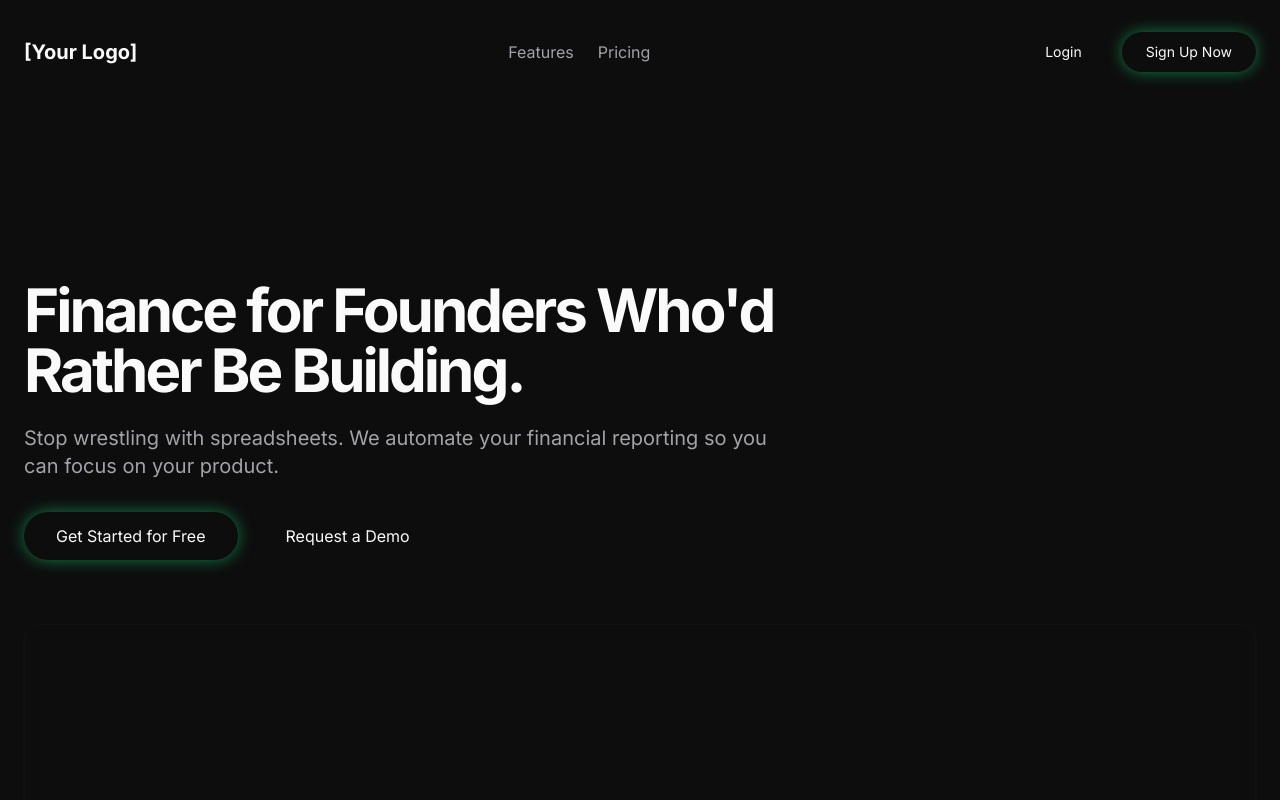
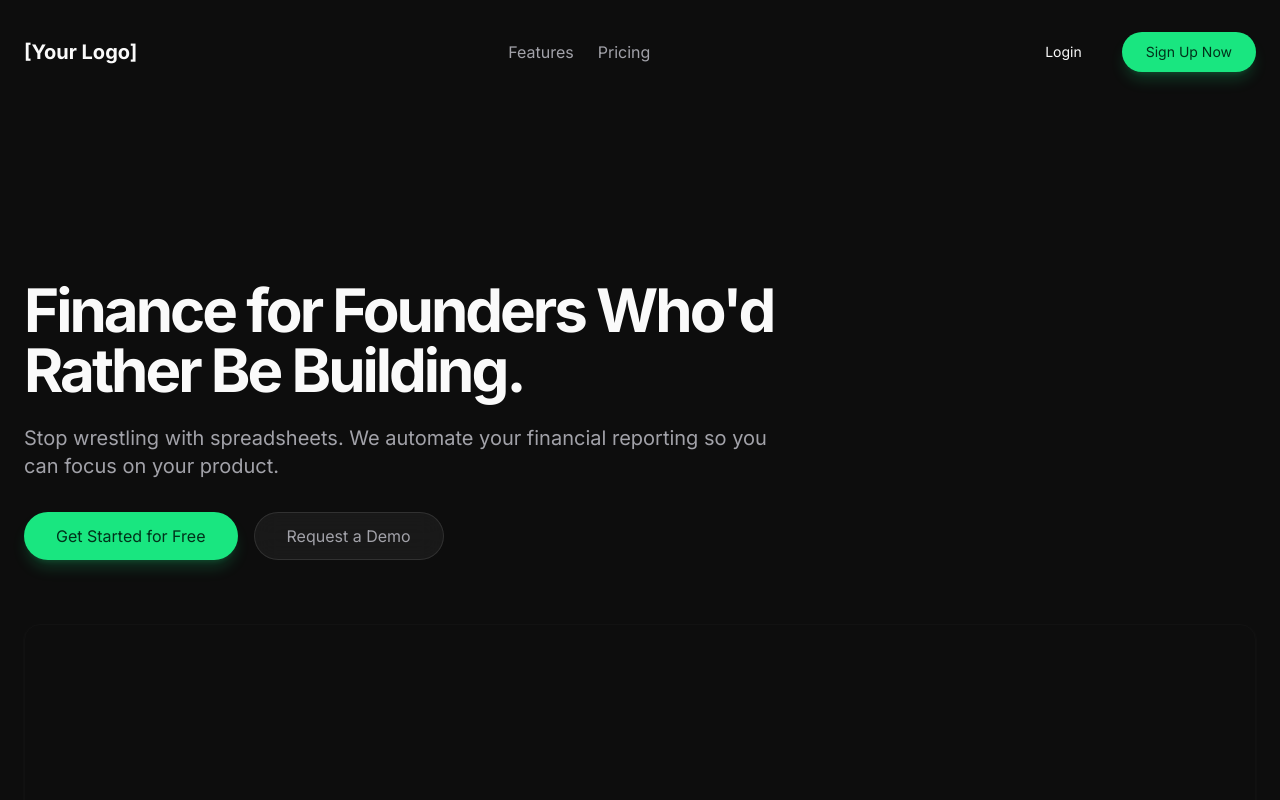
Before and after one commit to kbnam33/saas-one, a React (Vite) app in the folder saas-one/: page / in a window 1280 px wide. Shown: the top 800 px of the page. Built offline with nearby package versions, Linux system fonts and the light colour scheme; the HTML template or start-up script is replaced by a standard one.

Commit message:
Buttons changed

```diff
--- a/saas-one/src/App.jsx
+++ b/saas-one/src/App.jsx
@@ -220,7 +220,7 @@ function App() {
           </nav>
           <div className="flex items-center gap-4">
             <Button variant="ghost">Login</Button>
-            <Button className="btn-custom-primary">Sign Up Now</Button>
+            <Button variant="primary">Sign Up Now</Button>
           </div>
         </header>
 
@@ -231,8 +231,8 @@ function App() {
                   <h2 className="text-4xl md:text-6xl font-bold tracking-tighter">Finance for Founders Who'd Rather Be Building.</h2>
                   <p className="mt-6 text-lg md:text-xl text-muted-foreground">Stop wrestling with spreadsheets. We automate your financial reporting so you can focus on your product.</p>
                   <div className="mt-8 flex gap-4">
-                      <Button size="lg" className="btn-custom-primary">Get Started for Free</Button>
-                      <Button size="lg" variant="outline">Request a Demo</Button>
+                      <Button size="lg" variant="primary">Get Started for Free</Button>
+                      <Button size="lg" variant="secondary">Request a Demo</Button>
                   </div>
               </div>
               <div className="mt-16 h-[450px] w-full">
@@ -371,7 +371,7 @@ function App() {
                     <li className="flex items-center gap-x-3"><span className="text-primary">✔</span> Basic Cash Flow</li>
                     <li className="flex items-center gap-x-3"><span className="text-primary">✔</span> 1 Bank Connection</li>
                   </ul>
-                  <Button className="mt-8 w-full btn-outline-dark">Get Started</Button>
+                  <Button variant="secondary" className="mt-8 w-full">Get Started</Button>
                 </CardContent>
               </Card>
 
@@ -391,7 +391,7 @@ function App() {
                     <li className="flex items-center gap-x-3"><span className="text-primary">✔</span> Unlimited Connections</li>
                     <li className="flex items-center gap-x-3"><span className="text-primary">✔</span> Priority Support</li>
                   </ul>
-                  <Button className="mt-8 w-full btn-custom-primary">Choose Pro</Button>
+                  <Button variant="primary" className="mt-8 w-full">Choose Pro</Button>
                 </CardContent>
               </Card>
 
@@ -409,7 +409,7 @@ function App() {
                     <li className="flex items-center gap-x-3"><span className="text-primary">✔</span> Dedicated Account Manager</li>
                     <li className="flex items-center gap-x-3"><span className="text-primary">✔</span> Custom Integrations</li>
                   </ul>
-                  <Button className="mt-8 w-full btn-outline-dark">Contact Sales</Button>
+                  <Button variant="secondary" className="mt-8 w-full">Contact Sales</Button>
                 </CardContent>
               </Card>
             </div>
@@ -420,7 +420,7 @@ function App() {
               <h2 className="text-3xl md:text-4xl font-bold tracking-tighter">Ready to take control?</h2>
               <p className="mt-4 text-lg text-muted-foreground max-w-xl mx-auto">Stop guessing, start growing. Get a clear view of your startup's finances in minutes.</p>
               <div className="mt-8">
-                <Button size="lg" className="btn-custom-primary">Sign Up for Free</Button>
+                <Button size="lg" variant="primary">Sign Up for Free</Button>
               </div>
             </Card>
           </section>
@@ -430,7 +430,7 @@ function App() {
           <div className="flex justify-between items-center">
             <p className="text-muted-foreground">&copy; 2025 [Your Brand Name]. All rights reserved.</p>
             <div className="flex items-center gap-4">
-                <Button variant="outline" size="icon" onClick={() => setTheme(theme === 'light' ? 'dark' : 'light')}>
+                <Button variant="ghost" size="icon" onClick={() => setTheme(theme === 'light' ? 'dark' : 'light')}>
                     <svg className="h-[1.2rem] w-[1.2rem] rotate-0 scale-100 transition-all dark:-rotate-90 dark:scale-0" fill="none" stroke="currentColor" viewBox="0 0 24 24"><path strokeLinecap="round" strokeLinejoin="round" strokeWidth="2" d="M12 3v1m0 16v1m9-9h-1M4 12H3m15.364 6.364l-.707-.707M6.343 6.343l-.707-.707m12.728 0l-.707.707M6.343 17.657l-.707.707M16 12a4 4 0 11-8 0 4 4 0 018 0z"></path></svg>
                     <svg className="absolute h-[1.2rem] w-[1.2rem] rotate-90 scale-0 transition-all dark:rotate-0 dark:scale-100" fill="none" stroke="currentColor" viewBox="0 0 24 24"><path strokeLinecap="round" strokeLinejoin="round" strokeWidth="2" d="M20.354 15.354A9 9 0 018.646 3.646 9.003 9.003 0 0012 21a9.003 9.003 0 008.354-5.646z"></path></svg>
                     <span className="sr-only">Toggle theme</span>
--- a/saas-one/src/components/ui/button.jsx
+++ b/saas-one/src/components/ui/button.jsx
@@ -8,10 +8,10 @@ const buttonVariants = cva(
   {
     variants: {
       variant: {
-        // Main CTA button: Off-white with green glow
-        primary: "bg-[hsl(var(--primary-button-background))] text-[hsl(var(--primary-button-text))] shadow-[0_0_16px_hsl(var(--primary)/0.5)] hover:shadow-[0_0_32px_hsl(var(--primary)/0.7)]",
-        // Secondary button: Transparent glass effect
-        secondary: "bg-white/5 border border-white/10 text-white/80 backdrop-blur-md hover:bg-white/10 hover:text-white",
+        // Main CTA: Green with glow effect
+        primary: "bg-primary text-primary-foreground shadow-lg shadow-primary/20 hover:bg-primary/90 transform hover:scale-105",
+        // Secondary/Glass button: Transparent with blur
+        secondary: "bg-white/5 border border-white/10 text-muted-foreground backdrop-blur-md hover:bg-white/10 hover:text-foreground",
         ghost: "hover:bg-accent hover:text-accent-foreground",
       },
       size: {
--- a/saas-one/src/index.css
+++ b/saas-one/src/index.css
@@ -65,10 +65,6 @@
 }
 
 @layer components {
-    .btn-custom-primary {
-        @apply bg-primary text-primary-foreground shadow-lg shadow-primary/20 hover:bg-primary/90 transition-all duration-300 transform hover:scale-105;
-    }
-
     .hero-glow {
         @apply absolute top-0 left-1/2 -translate-x-1/2 w-[150%] h-[500px] -z-10;
         background: radial-gradient(ellipse at 50% 0%, hsl(var(--primary) / 0.15) 0%, transparent 50%);
@@ -173,10 +169,6 @@
         background-color: hsl(0 0% 8%);
         border-color: hsl(var(--border) / 0.5);
     }
-
-    .btn-outline-dark {
-        @apply bg-transparent border border-border/50 text-muted-foreground hover:bg-border/10 hover:text-foreground transition-colors duration-300 focus-visible:ring-0 focus-visible:ring-offset-0;
-    }
 }
 
 /* ==================================
```
